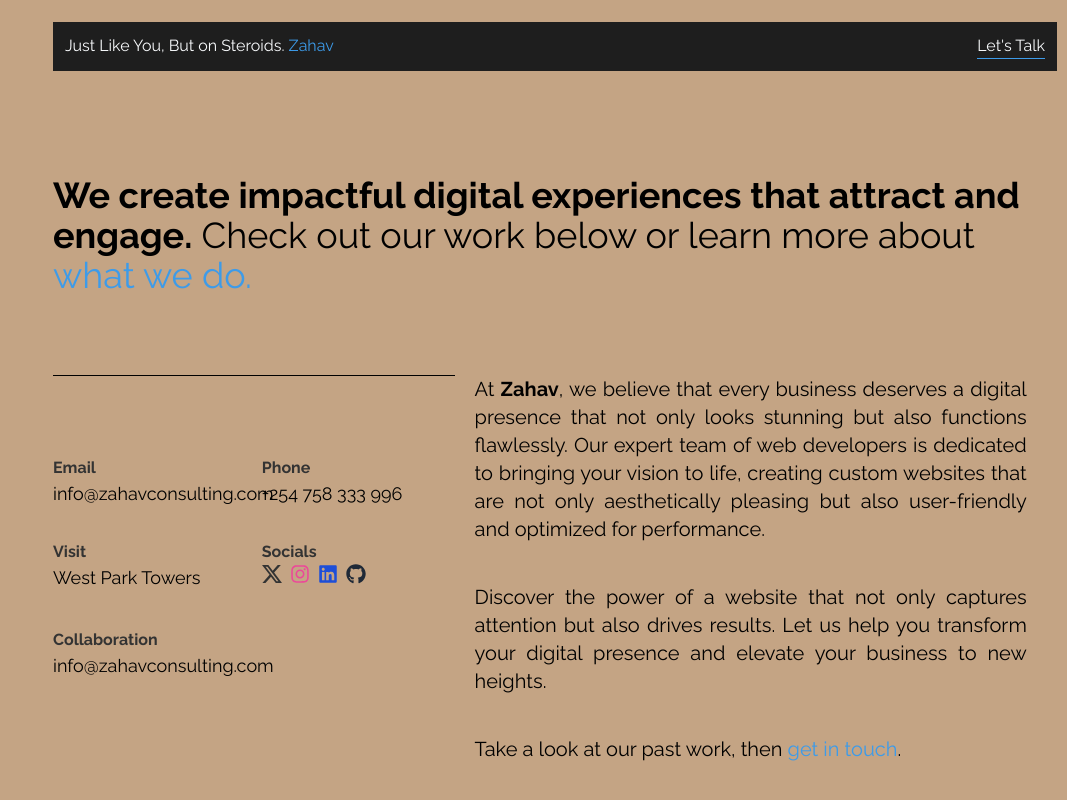
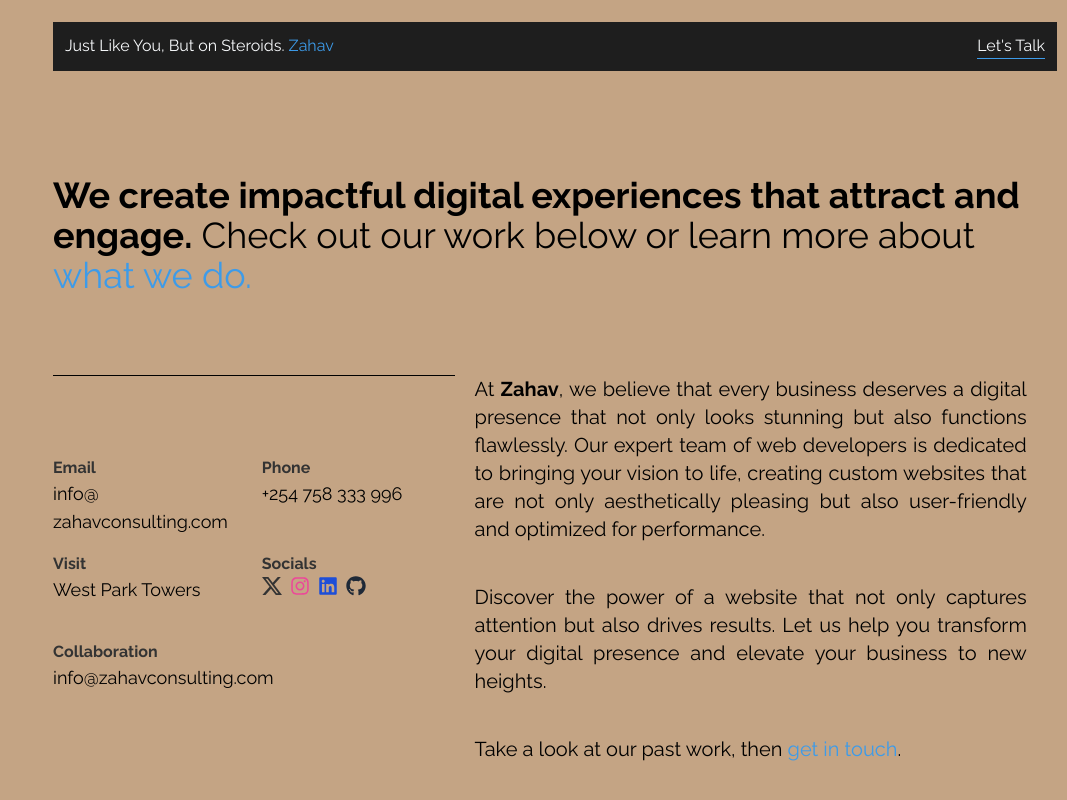
Before and after one commit to aineahmarabi/Marabi.tech, a Next.js app: page / in a window 1280 px wide. Shown: the part 729-1529 px from the top of the page, without its empty margins (213-1280 px from the left). Built offline with nearby package versions, Linux system fonts and the light colour scheme.

Commit message:
Typo correction home page

```diff
--- a/src/app/components/email.tsx
+++ b/src/app/components/email.tsx
@@ -1,6 +1,6 @@
 'use client'
 export default function Email(){
     return(
-        <p className="cursor-pointer hover:text-[#3D9BE9] text-base lg:text-lg md:text-lg text-black"><a target="_blank" rel="noopener noreferrer" href="mailto:info@marabi.tech">info@zahavconsulting.com</a></p>
+        <p className="cursor-pointer hover:text-[#3D9BE9] text-base lg:text-lg md:text-lg text-black"><a target="_blank" rel="noopener noreferrer" href="mailto:info@marabi.tech">info@<br></br>zahavconsulting.com</a></p>
     );
 }
```
